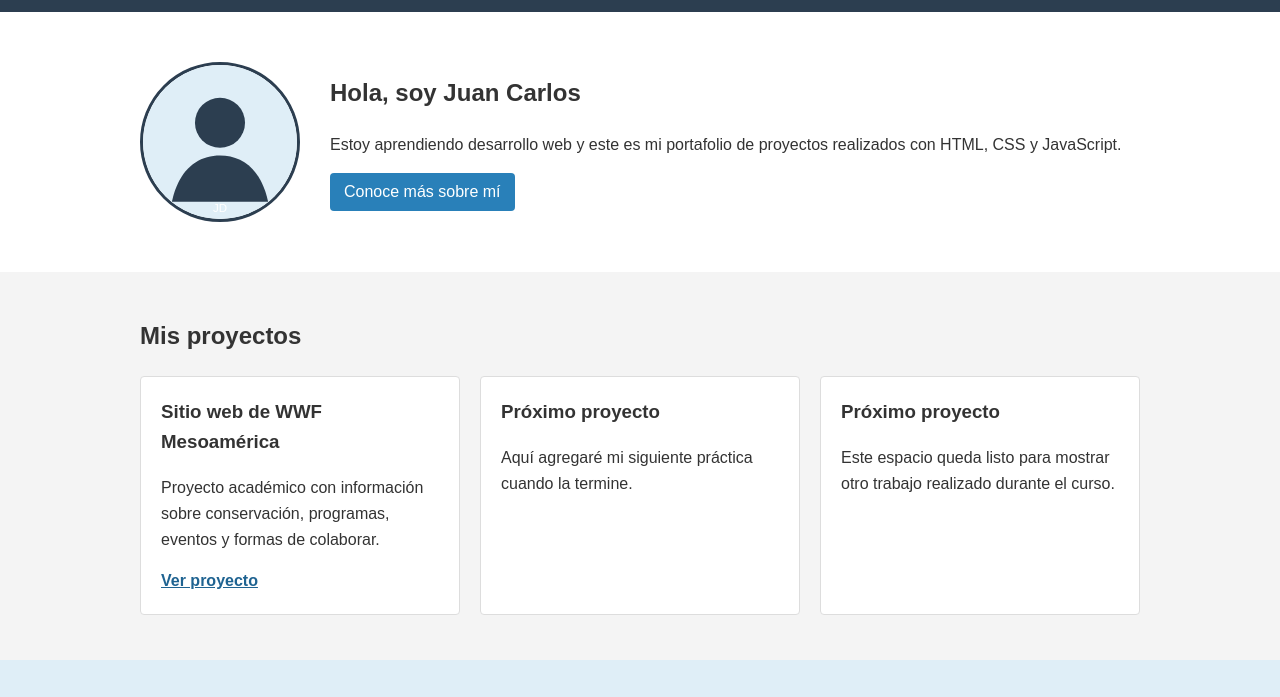
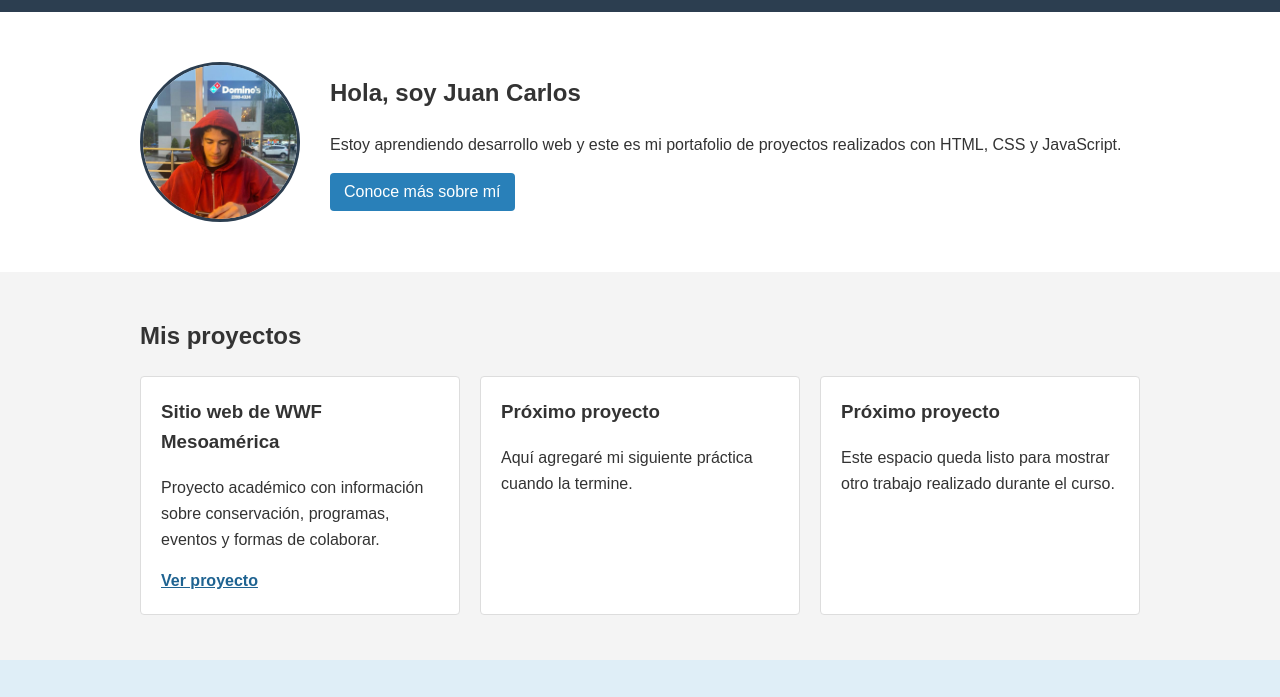
Before and after one commit to Paluka04/Portafolio_Web_Basico, a plain HTML site: page index.html in a window 1280 px wide. Shown: the part 72-769 px from the top of the page. Drawn offline with Linux system fonts and the light colour scheme.

Commit message:
Imagenes

```diff
--- a/index.html
+++ b/index.html
@@ -22,7 +22,7 @@
     <main>
         <section id="inicio" class="presentacion">
             <div class="contenedor perfil">
-                <img src="img/foto-perfil.svg" alt="Foto de perfil provisional con las iniciales JD" class="foto-perfil">
+                <img src="img/foto-perfil.jpg" alt="Foto de perfil de Juan Carlos" class="foto-perfil">
                 <div>
                     <h2>Hola, soy Juan Carlos</h2>
                     <p>Estoy aprendiendo desarrollo web y este es mi portafolio de proyectos realizados con HTML, CSS y JavaScript.</p>
```
Also changed, not shown: img/foto-perfil.jpg (added), img/foto-perfil.svg (deleted).
